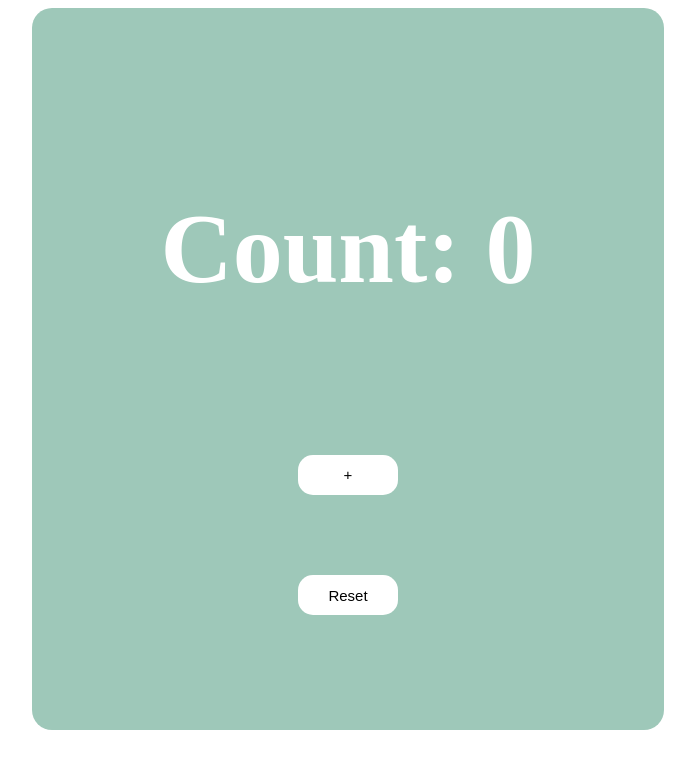
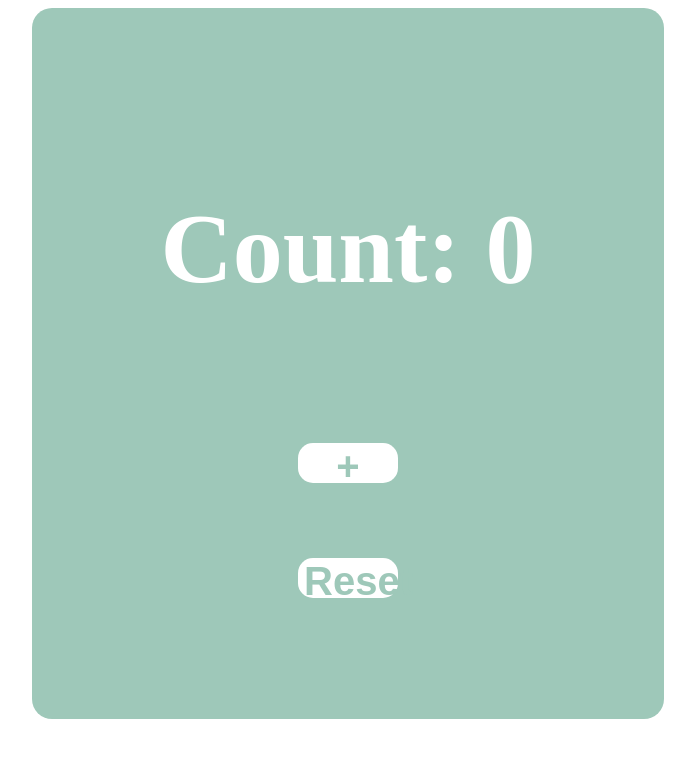
Before and after one commit to ashis263/counter_app, a React (Vite) app: page / in a window 1280 px wide. Shown: the top 768 px of the page, without its empty margins (292-987 px from the left). Built offline with nearby package versions, Linux system fonts and the light colour scheme.

Commit message:
styled buttons

```diff
--- a/src/index.css
+++ b/src/index.css
@@ -13,12 +13,13 @@
 }
 
 button{
-  font-size: 15px;
+  font-size: 40px;
+  font-weight: bold;
   width: 100px;
   height: 40px;
   margin: 15px;
   border-radius: 15px;
   background-color: white;
-  color: black;
+  color: #9EC8B9;
   border: none;
 }
```
